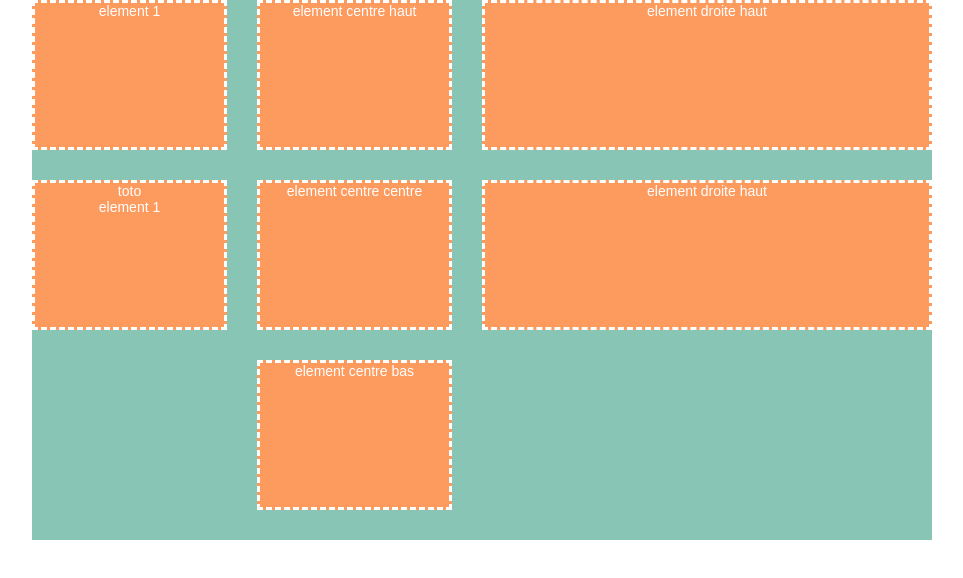
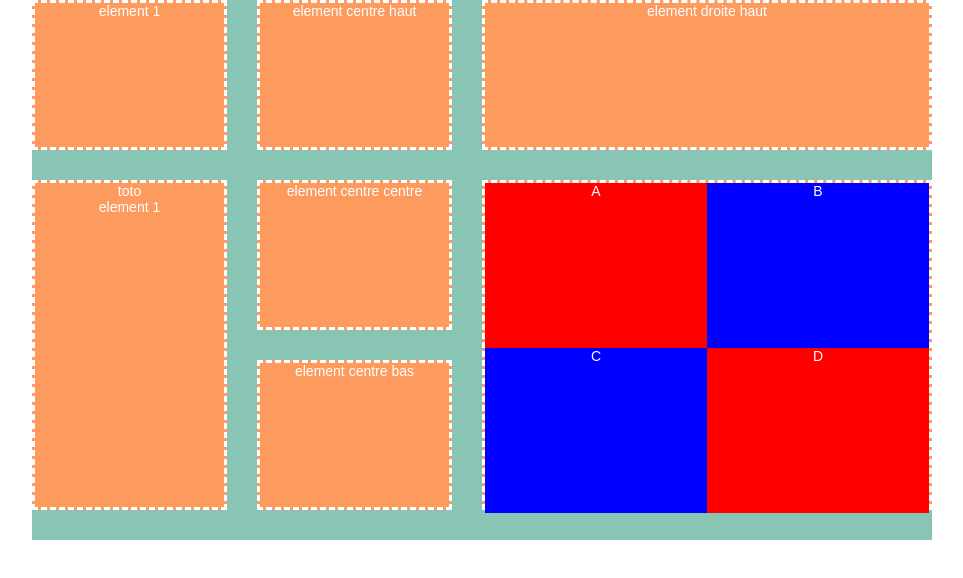
Before and after one commit to chloridrik/Colchic, a plain HTML site: page demo/simpledemo/index.html in a window 1280 px wide. Shown: the whole page, without its empty margins (158-1121 px from the left). Drawn offline with Linux system fonts and the light colour scheme.

Commit message:
fix direct child

```diff
--- a/demo/simpledemo/colchic.js
+++ b/demo/simpledemo/colchic.js
@@ -81,8 +81,10 @@ Colchic.prototype.addTotal = function() {
     var lines = container.querySelectorAll(".line");
     for (var i = 0; i < lines.length; i++) {
         var cols = lines[i].querySelectorAll("[class*='col-']");
+
         var totalSize = 0;
         for (var c = 0; c < cols.length; c++) {
+            if (cols[c].parentNode.parentNode != container) continue;
             var size = this.extractColSize(cols[c].className);
             totalSize += size;
             cols[c].className += " total-" + totalSize;
--- a/demo/simpledemo/index.html
+++ b/demo/simpledemo/index.html
@@ -35,6 +35,23 @@
             border-color: #FFFFFF;
             background-color: #fd9a5e;
             text-align: center;
+            box-sizing: content-box;
+        }
+
+        .double-height {
+            height: 330px;
+        }
+
+        .red {
+            background-color: red;
+            height: 165px;
+            border-width: 0;
+        }
+
+        .blue {
+            background-color: blue;
+            height: 165px;
+            border-width: 0;
         }
     </style>
 </head>
@@ -55,17 +72,35 @@
         </div>
         <div class="line">
             <div class="col-4">
-                <div class="element">
+                <div class="element double-height">
                     <div>toto</div>
                     <div>element 1</div>
                 </div>
+
             </div>
             <div class="col-4">
                 <div class="element">element centre centre</div>
                 <div class="element">element centre bas</div>
             </div>
             <div class="col-8">
-                <div class="element">element droite haut</div>
+                <div class="element double-height sub-grid">
+                    <div class="line">
+                        <div class="col-2">
+                            <div class="element red">A</div>
+                        </div>
+                        <div class="col-2">
+                            <div class="element blue">B</div>
+                        </div>
+                    </div>
+                    <div class="line">
+                        <div class="col-2">
+                            <div class="element blue">C</div>
+                        </div>
+                        <div class="col-2">
+                            <div class="element red">D</div>
+                        </div>
+                    </div>
+                </div>
             </div>
         </div>
     </div>
@@ -75,6 +110,8 @@
         Colchic.create(".container", 16, "30px", "30px")
             .media("screen and (max-width: 900px)", 8, "5px", "5px")
             .media("screen and (max-width: 500px)", 1, "10px", "10px");
+
+        Colchic.create(".sub-grid", 4, "0px", "0px")
     </script>
 </body>
 
```
